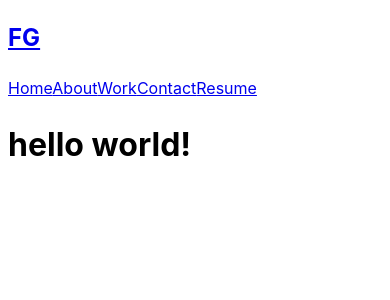
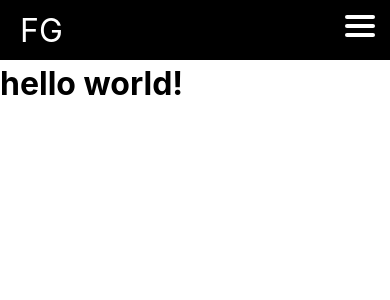
Before and after one commit to franciscoG98/personal_portfolio, a React (Vite) app: page / in a window 390 px wide. Shown: the top 300 px of the page. Built offline with nearby package versions, Linux system fonts and the light colour scheme.

Commit message:
navbar responsive

```diff
--- a/package.json
+++ b/package.json
@@ -15,6 +15,7 @@
     "react": "^18.2.0",
     "react-dom": "^18.2.0",
     "react-router-dom": "^6.11.1",
+    "sass": "^1.62.1",
     "sort-by": "^1.2.0"
   },
   "devDependencies": {
--- a/src/components/navbar/index.jsx
+++ b/src/components/navbar/index.jsx
@@ -1,5 +1,6 @@
 import { useState } from "react"
 import { NavLink } from "react-router-dom"
+import "./navbarStyles.scss";
 
 const Navbar = () => {
   const [isOpen, setIsOpen] = useState(false)
@@ -7,9 +8,7 @@ const Navbar = () => {
   return (
     <nav className="navbar">
             <div className="nav_logo">
-                <NavLink to="/">
-                    <h2>FG</h2>
-                </NavLink>
+                <NavLink to="/" activeclassname="smth">FG</NavLink>
             </div>
 
             <div className={`nav_list ${isOpen && "open"}`}>
--- /dev/null
+++ b/src/components/navbar/navbarStyles.scss
@@ -0,0 +1,115 @@
+* {
+    margin: 0;
+    border: 0;
+}
+
+.navbar {
+    background-color: #000;
+    justify-content: space-between;
+    display: flex;
+    height: 60px;
+    // padding-top: 20px;
+    width: 100%;
+}
+
+.nav_list {
+    align-items: center;
+    display: flex;
+    gap: 2%;
+    justify-content: flex-end;
+    overflow: hidden;
+    text-transform: uppercase;
+    width: 100%;
+}
+
+.nav_item {
+    color: #fff;
+    font-weight: 400;
+    padding: 15px;
+    text-decoration: none;
+}
+
+.navbar .active {
+    color: #15b315;
+    background-color: #5e5e5e;
+    border-top-left-radius: 15px;
+    border-top-right-radius: 15px;
+    font-weight: 900;
+}
+
+.nav_logo {
+    color: #fff;
+    font-size: 2rem;
+    margin: 7px 20px;
+    a {
+        text-decoration: none;
+        color: #fff;
+    }
+    .active {
+        /* Anulación de los estilos que se aplican a la clase activa en el logo */
+        color: inherit;
+        background-color: transparent;
+        border-color: transparent;
+        font-weight: 400;
+        text-decoration: none;
+    }
+}
+
+
+.nav_toggle {
+    display: none;
+}
+
+@media screen and (max-width: 768px) {
+    .nav_logo {
+        display: flex;
+    }
+    .nav_list {
+        align-items: center;
+        background-color: #222;
+        display: flex;
+        flex-direction: column;
+        font-size: 1.5em;
+        height: -webkit-fill-available;
+        position: absolute;
+        padding-bottom: 30vh;
+        padding-top: 25vh;
+        text-transform: uppercase;
+        transform: translateX(-100%);
+        transition: 0.6 ease all;
+        top: 60px;
+        width: 100%;
+        z-index: 10;
+    }
+
+    .nav_list.open {
+        transform: translateX(0);
+    }
+
+    .nav_toggle {
+        display: flex;
+        flex-direction: column;
+        margin: 15px;
+    }
+
+    .nav_toggle span {
+        background: #fff;
+        border-radius: 2px;
+        height: 4px;
+        margin-bottom: 5px;
+        transform-origin: 5px 0px;
+        transition: all 0.2s linear;
+        width:  30px;
+    }
+    .nav_toggle.open > span {
+        transform: rotate(45deg) translate(0px, 0px);
+    }
+
+    .nav_toggle.open > span:nth-child(2) {
+        display: none;
+    }
+
+    .nav_toggle.open > span:nth-child(3) {
+        transform: rotate(-45deg) translate(-5px, 2px);
+    }
+}
```
Also changed, not shown: 1 other file (tests, documents, lock files or other folders).
